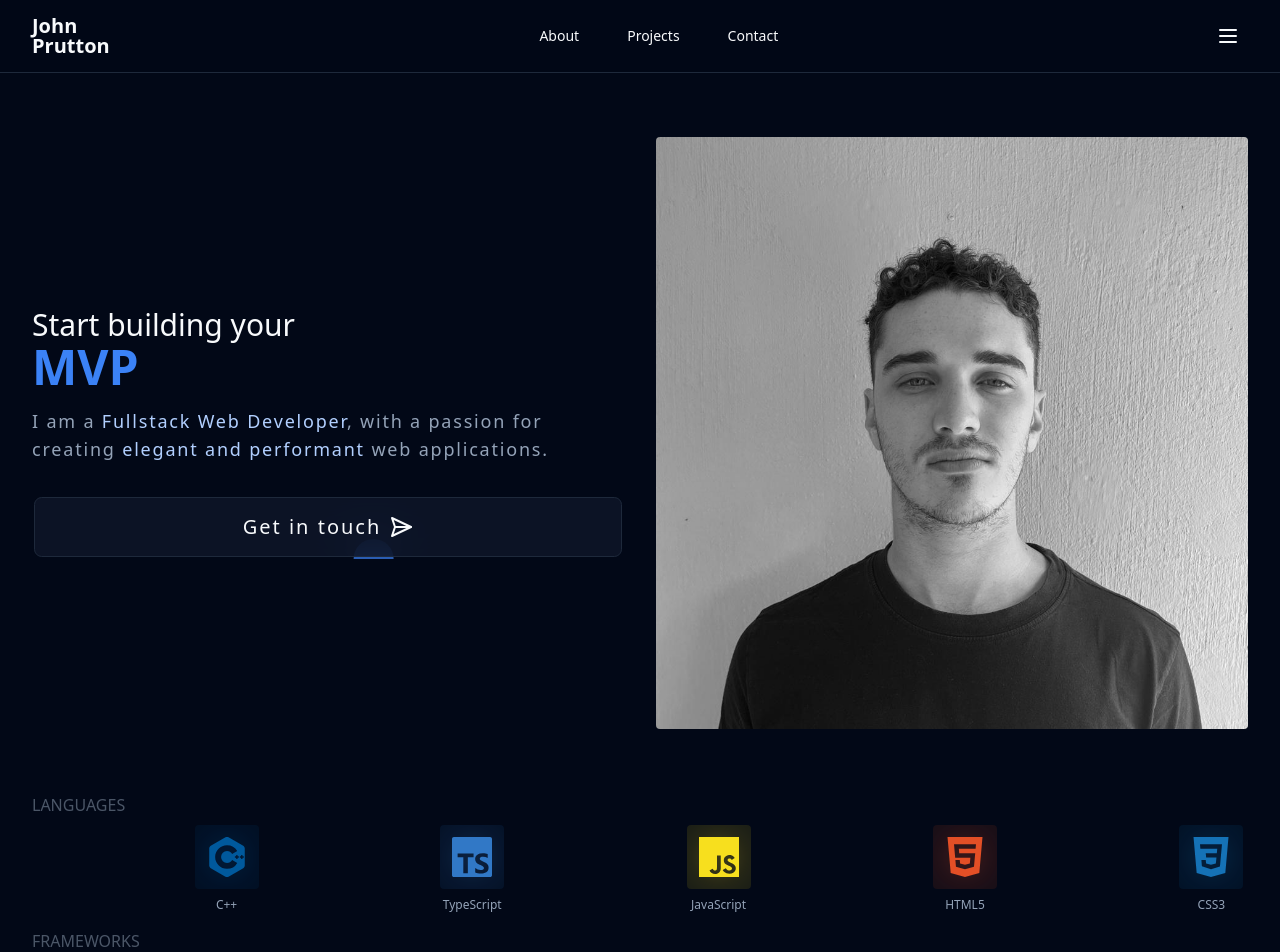
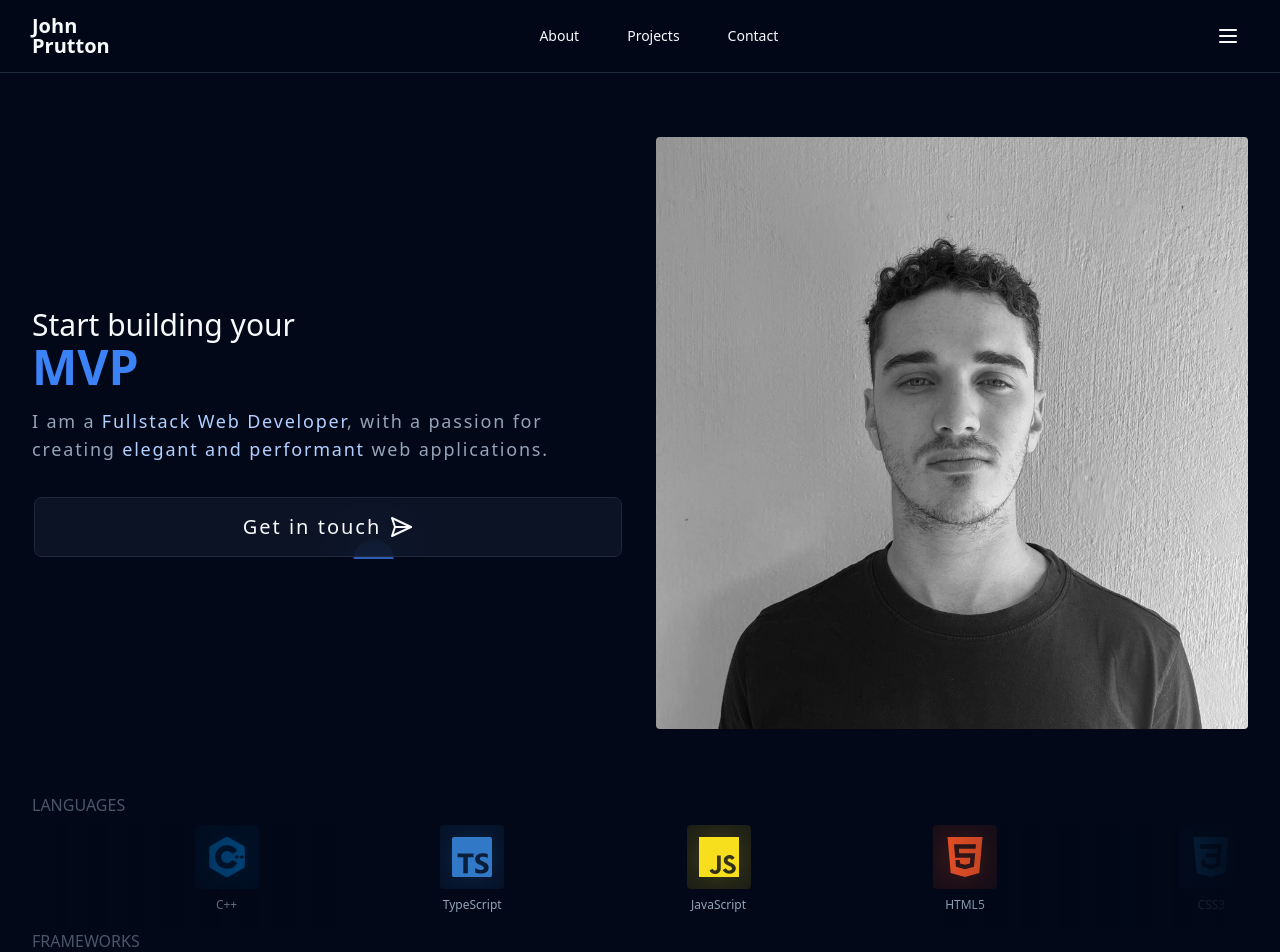
Before and after one commit to john-prutton/portfolio, a Next.js app: page / in a window 1280 px wide. Shown: the top 952 px of the page. Built offline with nearby package versions, Linux system fonts and the light colour scheme.

Commit message:
add fade to ends of carousel

```diff
--- a/src/app/(landing)/tech-stack.tsx
+++ b/src/app/(landing)/tech-stack.tsx
@@ -40,8 +40,10 @@ export const TechStack = () => (
               dragFree: true,
               loop: true
             }}
-            className="cursor-grab select-none"
+            className="relative cursor-grab select-none"
           >
+            <div className="absolute left-0 z-10 h-full w-1/4 bg-gradient-to-l from-transparent to-background" />
+            <div className="absolute right-0 z-10 h-full w-1/4 bg-gradient-to-r from-transparent to-background" />
             <CarouselContent>
               {group.map((icon) => (
                 <CarouselItem
```
